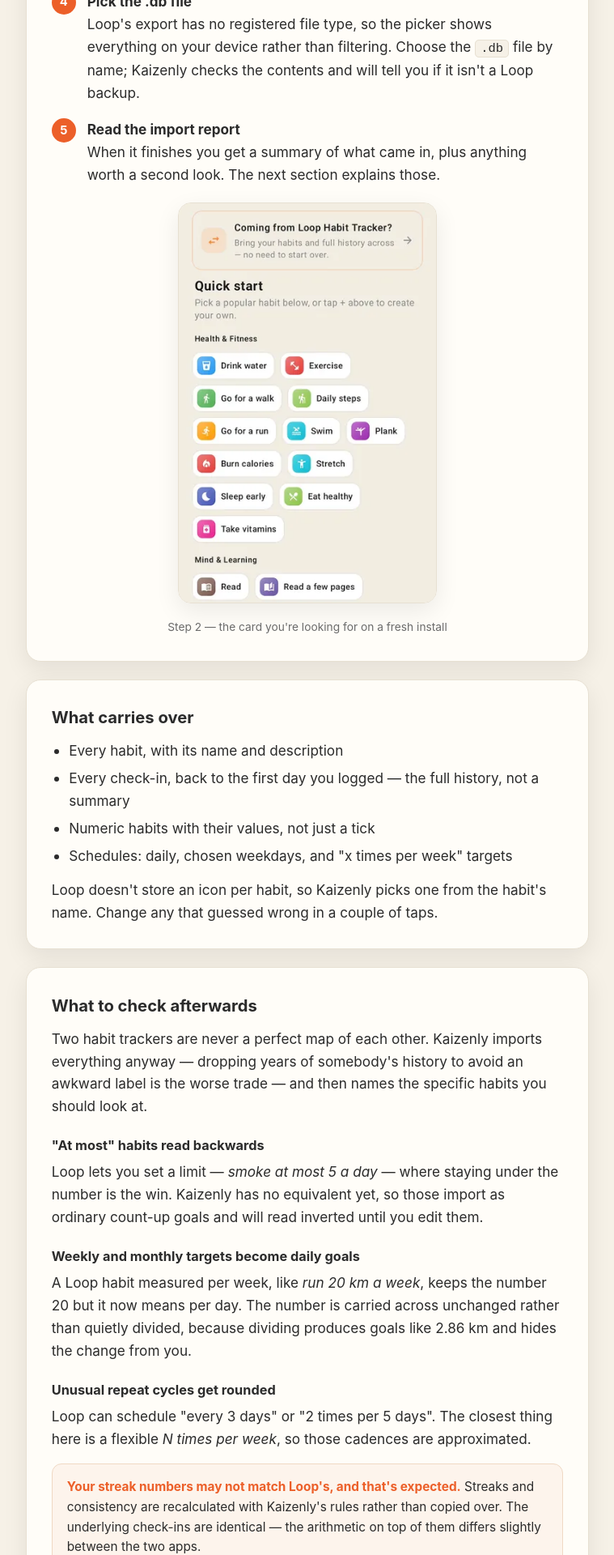
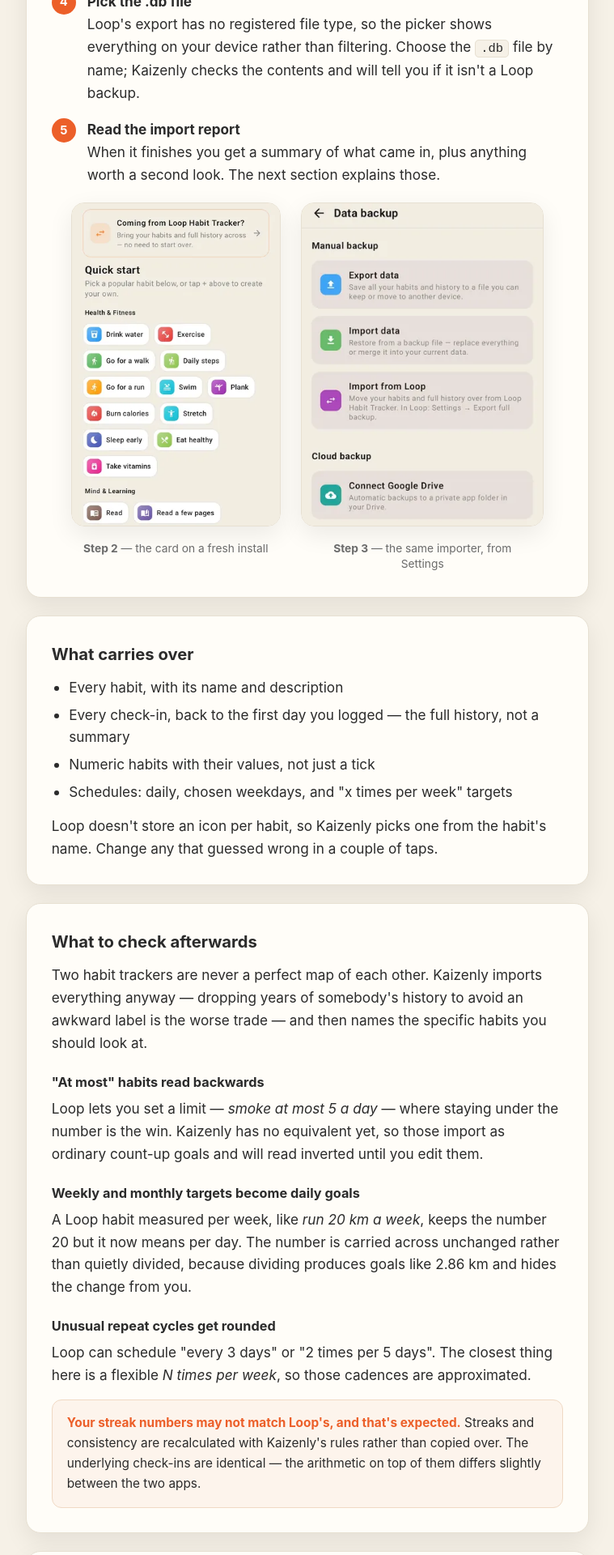
Before and after one commit to morejump/morejump.github.io, a Jekyll site: the page built from loop-habit-tracker-import.html, in a window 1280 px wide. Shown: the part 1063-2983 px from the top of the page at 81% size, without its empty margins (260-1019 px from the left). Built offline with Jekyll 4.4.1, drawn with Linux system fonts in a browser that asks for light colours.

Commit message:
Put the Data backup screen on the import and sync pages
Both pages described a screen the reader had never seen. The import page told
them to find Settings -> Data backup -> Import from Loop; now it shows the row,
next to the fresh-install card, as the two routes to the same importer. The
sync page claimed Drive backup runs daily or weekly on its own; now it shows
the connected state saying so, with Back up now and Restore from Drive under it.

Crops measured off the pixels rather than eyeballed. The first capture has no
status bar so it starts at 126, matching the header inset of the second, which
starts at 130 to clear one. The first ends at 1570, thirty pixels past its last
ink; the second at 2290, in the gap between "Restore from Drive" and the
half-visible card below it, which also drops the nav bar.

Side by side they match on height, not width. They are different screens with
different aspect ratios, so equal widths leave one short and their captions on
different lines.

Getting that right took two attempts and the audit caught both. Neither a fixed
height with a shrinkable flex basis nor one with max-width:46% is safe: at
1280px that cap is 291px against an image that wants 300, and the result is a
3% horizontal squash no eye would find. Hence the rule now written in the
README — never constrain both dimensions of an image.

PASS 65 combos, 13 widths.

Co-Authored-By: Claude Opus 5 <noreply@anthropic.com>

```diff
--- a/assets/css/kaizenly.css
+++ b/assets/css/kaizenly.css
@@ -153,6 +153,40 @@ li{margin:.35em 0}
   .wide .shot{flex:none; width:auto}
   .wide .shots-hint{display:none}
 }
+
+/* Two screenshots side by side, for showing a pair that only makes sense together
+   — two routes to the same screen, or a before and after. Wraps to a stack when
+   there isn't room for two, which on a phone is always. */
+.shot-pair{
+  display:flex; flex-wrap:wrap; gap:clamp(16px, 2vw, 28px);
+  justify-content:center; align-items:flex-start; margin:20px 0 0;
+}
+.shot-pair figure{flex:1 1 230px; max-width:300px; margin:0; text-align:center}
+.shot-pair img{
+  width:100%; height:auto; border-radius:16px;
+  border:1px solid var(--line); box-shadow:var(--shadow);
+}
+/* Side by side, match on HEIGHT rather than width. The two are different screens
+   with different aspect ratios, so equal widths leave one shorter than the other
+   and their captions land on different lines. Equal heights puts the captions on
+   one baseline; the widths differing is the part nobody notices. Only once there
+   is room for two — stacked on a phone they go back to full width, because a
+   fixed height plus a capped width is how you distort an image. */
+@media (min-width:620px){
+  /* Nothing here may cap the image's WIDTH, because its height is fixed and a
+     capped width against a fixed height is a squashed image, not a smaller one.
+     An earlier attempt put max-width:46% on the figure; at 1280px that is 291px
+     against an image that wants 300, and it shipped a 3% horizontal squash that
+     no eye would catch. tools/audit.sh did.
+     So the height is the only constraint, max-width:none takes the global reset
+     out of the way, and the caption is bounded in ch units so a long line cannot
+     stretch the figure either. Too wide for one row and the flex container wraps,
+     which is the correct outcome. */
+  .shot-pair figure{flex:0 0 auto; max-width:none}
+  .shot-pair img{width:auto; height:clamp(300px, 33vw, 400px); max-width:none}
+  .shot-pair figcaption{max-width:30ch; margin-inline:auto}
+}
+.shot-pair figcaption{margin-top:10px; font-size:.86rem; color:var(--muted); line-height:1.4}
 
 /* One screenshot inside a card, for pages that only need to show one thing. */
 .shot-solo{margin:20px 0 0; text-align:center}
--- a/loop-habit-tracker-import.html
+++ b/loop-habit-tracker-import.html
@@ -50,13 +50,22 @@ one file, about a minute. Nothing to retype.</p>
       next section explains those.
     </li>
   </ol>
-  <figure class="shot-solo">
-    <img src="{{ '/assets/img/screens/06-start-360.webp' | absolute_url }}"
-         srcset="{{ '/assets/img/screens/06-start-360.webp' | absolute_url }} 360w, {{ '/assets/img/screens/06-start-720.webp' | absolute_url }} 720w"
-         sizes="min(320px, 80vw)" width="360" height="558" loading="lazy" decoding="async"
-         alt="Kaizenly's empty home screen showing the 'Coming from Loop Habit Tracker?' import card above the quick-start habits">
-    <figcaption>Step 2 — the card you're looking for on a fresh install</figcaption>
-  </figure>
+  <div class="shot-pair">
+    <figure>
+      <img src="{{ '/assets/img/screens/06-start-360.webp' | absolute_url }}"
+           srcset="{{ '/assets/img/screens/06-start-360.webp' | absolute_url }} 360w, {{ '/assets/img/screens/06-start-720.webp' | absolute_url }} 720w"
+           sizes="min(300px, 80vw)" width="360" height="558" loading="lazy" decoding="async"
+           alt="Kaizenly's empty home screen showing the 'Coming from Loop Habit Tracker?' import card above the quick-start habits">
+      <figcaption><strong>Step 2</strong> — the card on a fresh install</figcaption>
+    </figure>
+    <figure>
+      <img src="{{ '/assets/img/screens/07-backup-360.webp' | absolute_url }}"
+           srcset="{{ '/assets/img/screens/07-backup-360.webp' | absolute_url }} 360w, {{ '/assets/img/screens/07-backup-720.webp' | absolute_url }} 720w"
+           sizes="min(300px, 80vw)" width="360" height="481" loading="lazy" decoding="async"
+           alt="Kaizenly's Data backup settings screen, showing Export data, Import data and the purple Import from Loop row">
+      <figcaption><strong>Step 3</strong> — the same importer, from Settings</figcaption>
+    </figure>
+  </div>
 </div>
 
 <div class="card">
```
Also changed, not shown: loop-habit-tracker-sync.html (+8 -0 lines), tools/make-screens.py (+14 -8 lines), README.md, assets/img/screens/07-backup-360.webp (added), assets/img/screens/07-backup-720.webp (added), assets/img/screens/08-backup-connected-360.webp (added), assets/img/screens/08-backup-connected-720.webp (added).
